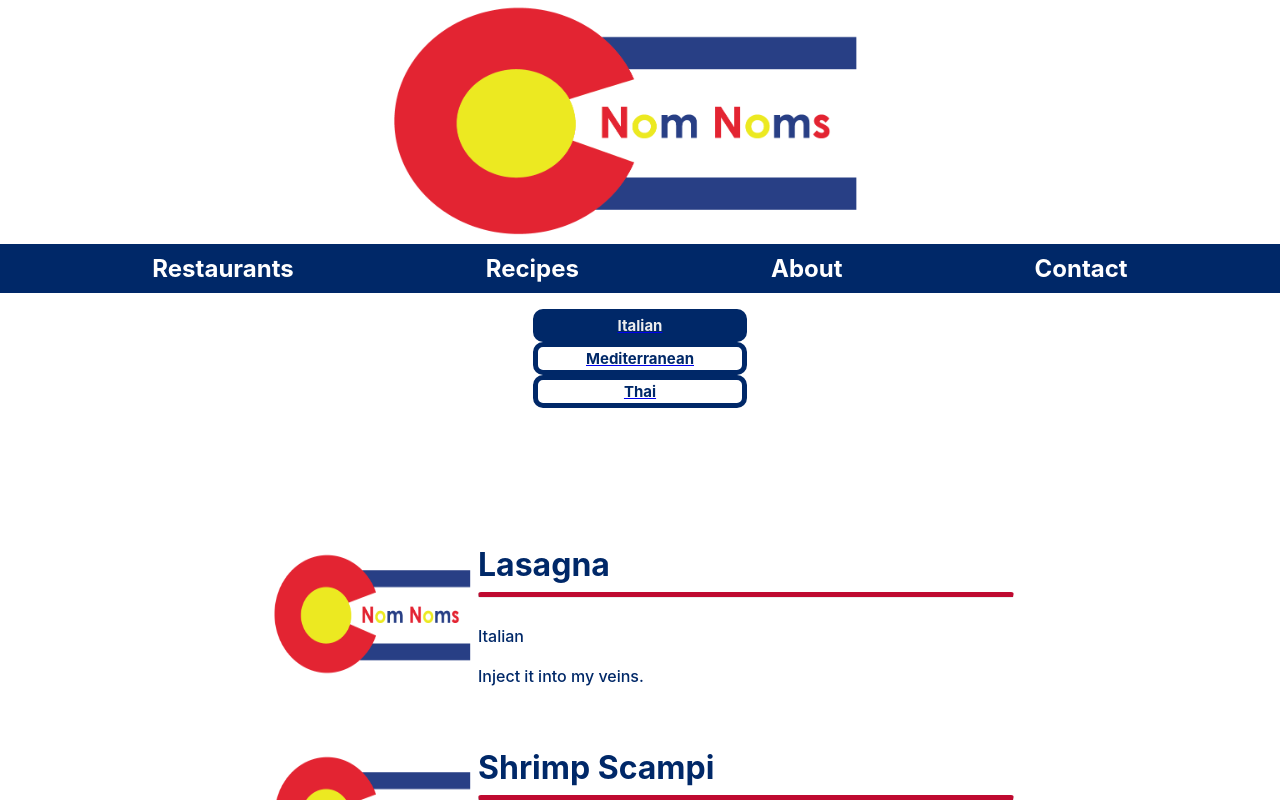
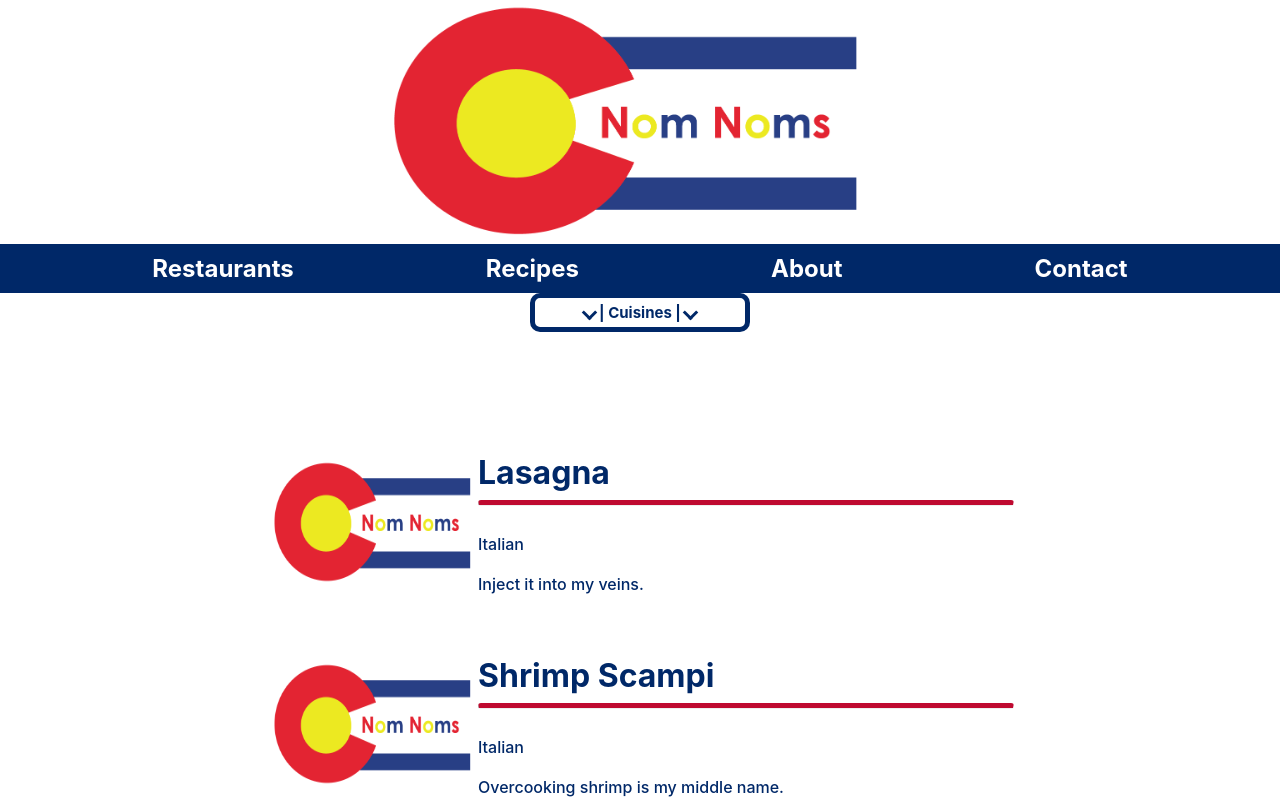
Before and after one commit to Mrandrus/nom-noms, a React (Create React App) app: page /Recipes/Italian in a window 1280 px wide. Shown: the top 800 px of the page. Built offline with nearby package versions, Linux system fonts and the light colour scheme.

Commit message:
lotta lotta stuff, got mapbox working on home component, will add map to router and add markers to restaurants in next push

```diff
--- a/src/Components/Recipes.js
+++ b/src/Components/Recipes.js
@@ -11,9 +11,12 @@ import {
   Link,
   useLocation,
   useParams,
+  useNavigate,
 } from "react-router-dom";
 import Recipe from "./Recipe";
 import styles from "./Restaurants.module.css";
+import { usePageWidth } from "../hooks";
+
 
 const baseUrlRecipes = "/Recipes";
 
@@ -51,8 +54,13 @@ const RecipeCuisineFilter = ({ cuisineList, cuisine }) => {
     let textB = b.Cuisine.toUpperCase();
     return textA < textB ? -1 : textA > textB ? 1 : 0;
   });
+
+  const pageWidth = usePageWidth();
+
+
   return (
     <div className="recipe-page-sideBar">
+      {pageWidth > 1399 ? (
         <ul>
           {getArray(cuisineList).map((p, i) => (
             <Link to={`${baseUrlRecipes}/${p.Cuisine}`} key={i}>
@@ -67,6 +75,9 @@ const RecipeCuisineFilter = ({ cuisineList, cuisine }) => {
             </Link>
           ))}
         </ul>
+      ) : (
+        <CuisineDrop cuisines={cuisineList} />
+      )}
     </div>
   );
 };
@@ -174,6 +185,56 @@ const ActualRecipe = ({ recipe }) => {
   );
 };
 
+const CuisineDrop = ({ cuisines }) => {
+  const navigate = useNavigate();
+
+  const [burgerActive, setBurgerActive] = useState(false);
+
+  const toggleBurger = () => {
+    setBurgerActive(!burgerActive);
+  };
+
+  return (
+    <>
+      {/* <label style={{ color: "white" }} for="cuisine">
+        Cuisine:
+      </label>
+      <select
+        name="cuisine"
+        id="menuCusine"
+        onChange={(e) => navigate(e.target.value)}
+      > */}
+      <div className="burger-container">
+        <div className="burger-cuisine-icon" onClick={toggleBurger}>
+          <div className="burger-cuisine">
+            <i className="arrow-down"></i> | Cuisines |{" "}
+            <i className="arrow-down"></i>
+          </div>
+        </div>
+        <ul className={`cuisine-links ${burgerActive ? "active" : "none"}`}>
+          {getArray(cuisines).map((p, k) => {
+            return (
+              // <option value={p.label} key={k}>
+              //   {p.label}
+              // </option>
+              <li key={k}>
+                <Link
+                  to={`${baseUrlRecipes}/${p.Cuisine}`}
+                  key={k}
+                  onClick={toggleBurger}
+                >
+                  {p.Cuisine}
+                </Link>
+              </li>
+            );
+          })}
+        </ul>
+      </div>
+      {/* </select> */}
+    </>
+  );
+};
+
 /* === JS HELPERS === */
 function getArray(data) {
   return Array.isArray(data) === true ? data : [];
```
Lines whose indentation alone changed are shown as unchanged.
